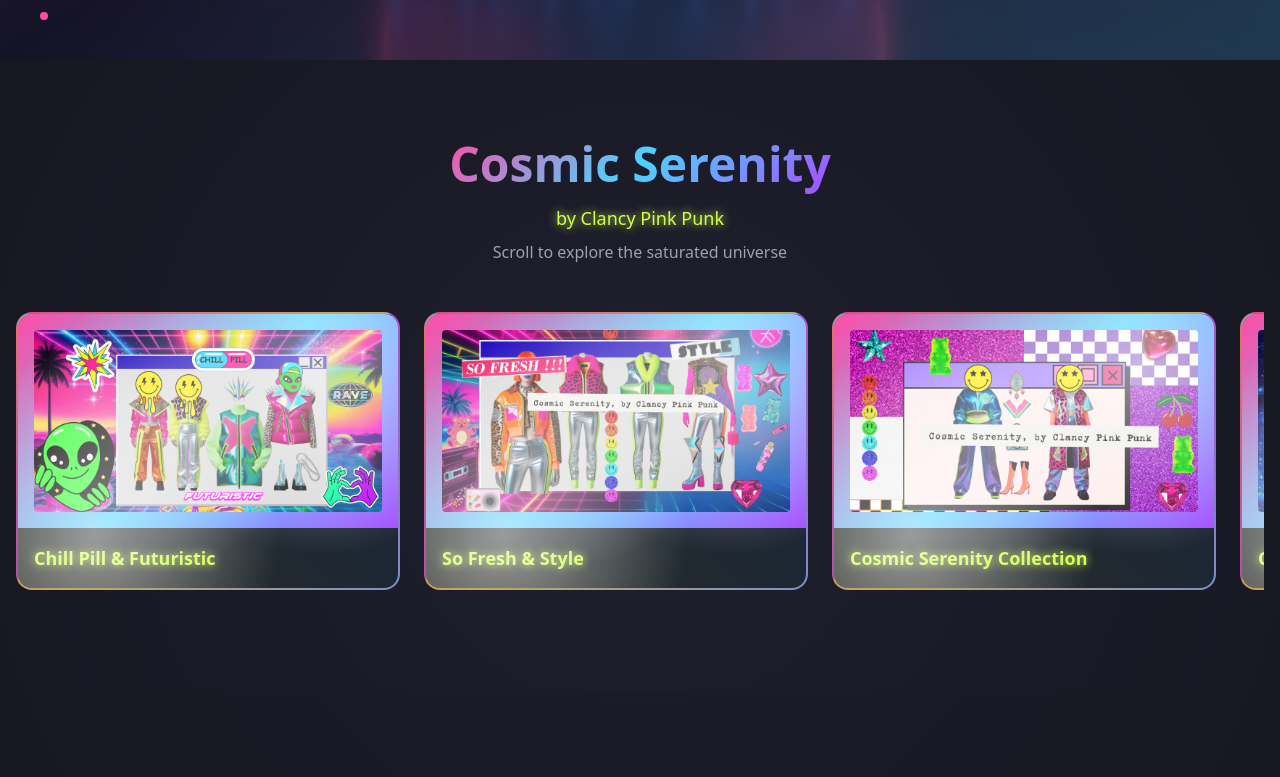
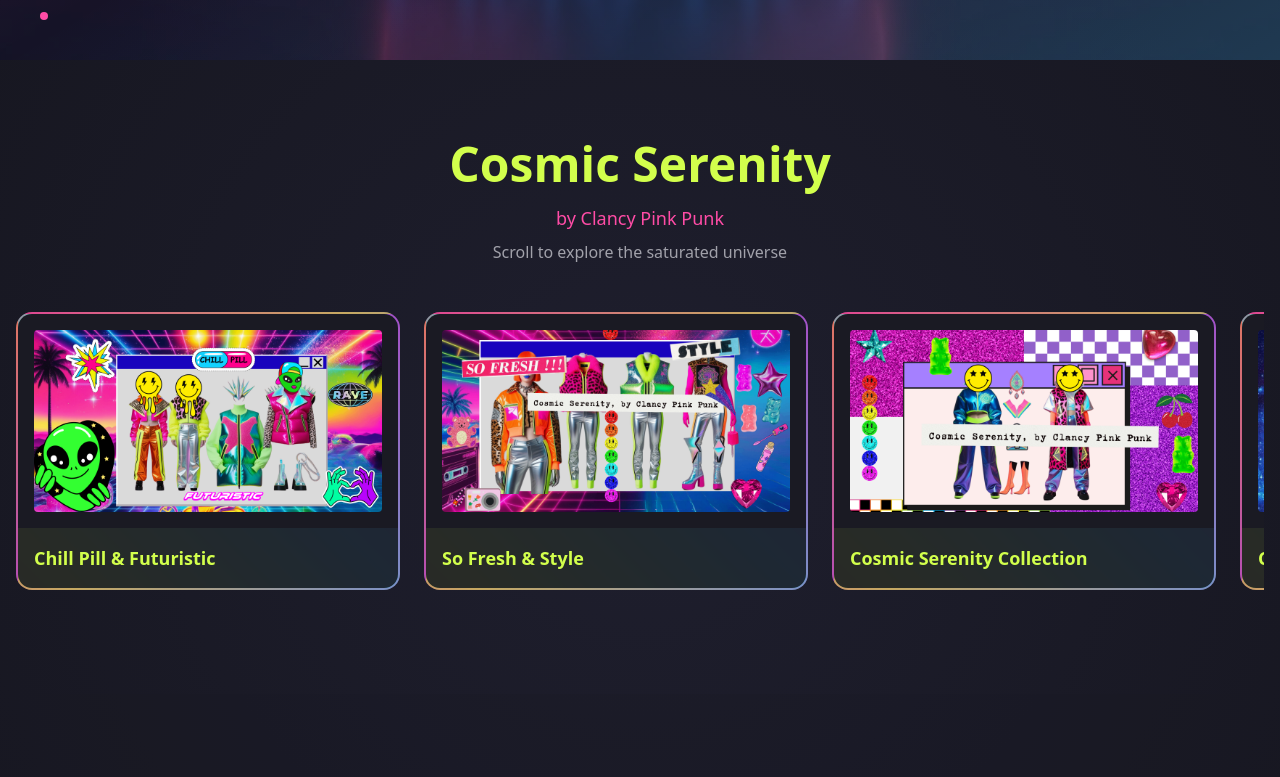
Before and after one commit to Liloapocalipstick/Anatta-Brandclothing, a React (Vite) app: page / in a window 1280 px wide. Shown: the part 740-1517 px from the top of the page. Built offline with nearby package versions, Linux system fonts and the light colour scheme.

Commit message:
Remove gradients and glow
Remove gradients and white glow effect from the gallery.

```diff
--- a/src/components/Gallery.tsx
+++ b/src/components/Gallery.tsx
@@ -12,12 +12,10 @@ export function Gallery() {
     <section className="py-20 px-4">
       <div className="max-w-7xl mx-auto">
         <div className="text-center mb-12">
-          <h2 className="text-4xl md:text-5xl font-black mb-4 cyberpunk-glow">
-            <span className="bg-gradient-psychedelic bg-clip-text text-transparent">
-              Cosmic Serenity
-            </span>
+          <h2 className="text-4xl md:text-5xl font-black mb-4 text-neon-green">
+            Cosmic Serenity
           </h2>
-          <p className="text-neon-green cyberpunk-glow text-lg mb-2">
+          <p className="text-neon-pink text-lg mb-2">
             by Clancy Pink Punk
           </p>
           <p className="text-muted-foreground">
@@ -29,8 +27,8 @@ export function Gallery() {
         <div className="overflow-x-auto pb-6">
           <div className="flex gap-6 min-w-max">
             {designs.map((design, index) => (
-              <div key={index} className="flex-shrink-0 w-96 bg-card rounded-lg overflow-hidden glitter-effect holographic border-2 border-neon-pink/30">
-                <div className="aspect-video bg-gradient-psychedelic p-4 flex items-center justify-center">
+              <div key={index} className="flex-shrink-0 w-96 bg-card rounded-lg overflow-hidden holographic border-2 border-neon-pink/30">
+                <div className="aspect-video bg-card p-4 flex items-center justify-center">
                   <img
                     src={design.image}
                     alt={design.name}
@@ -38,7 +36,7 @@ export function Gallery() {
                   />
                 </div>
                 <div className="p-4 bg-card/90">
-                  <h3 className="text-lg font-bold text-neon-green cyberpunk-glow">
+                  <h3 className="text-lg font-bold text-neon-green">
                     {design.name}
                   </h3>
                 </div>
```
